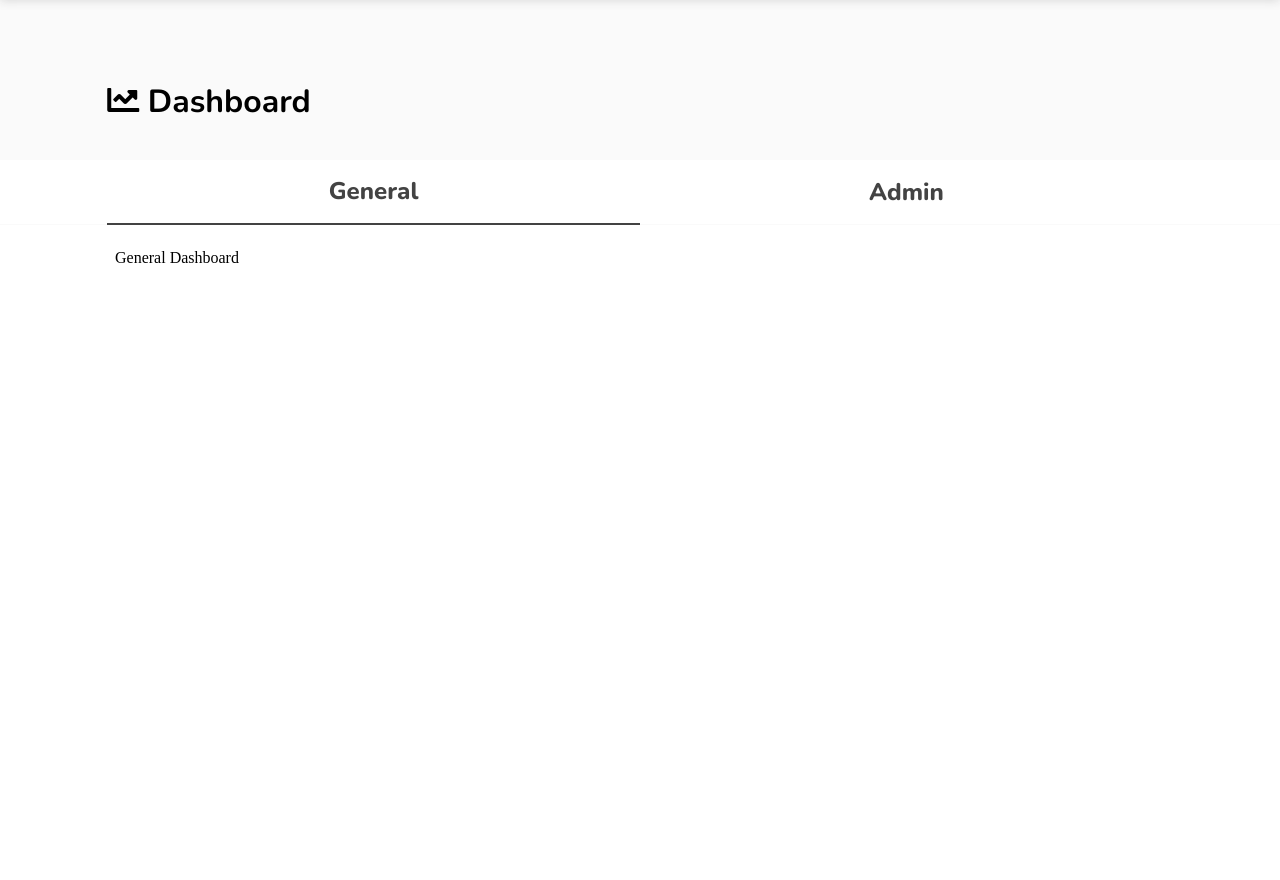
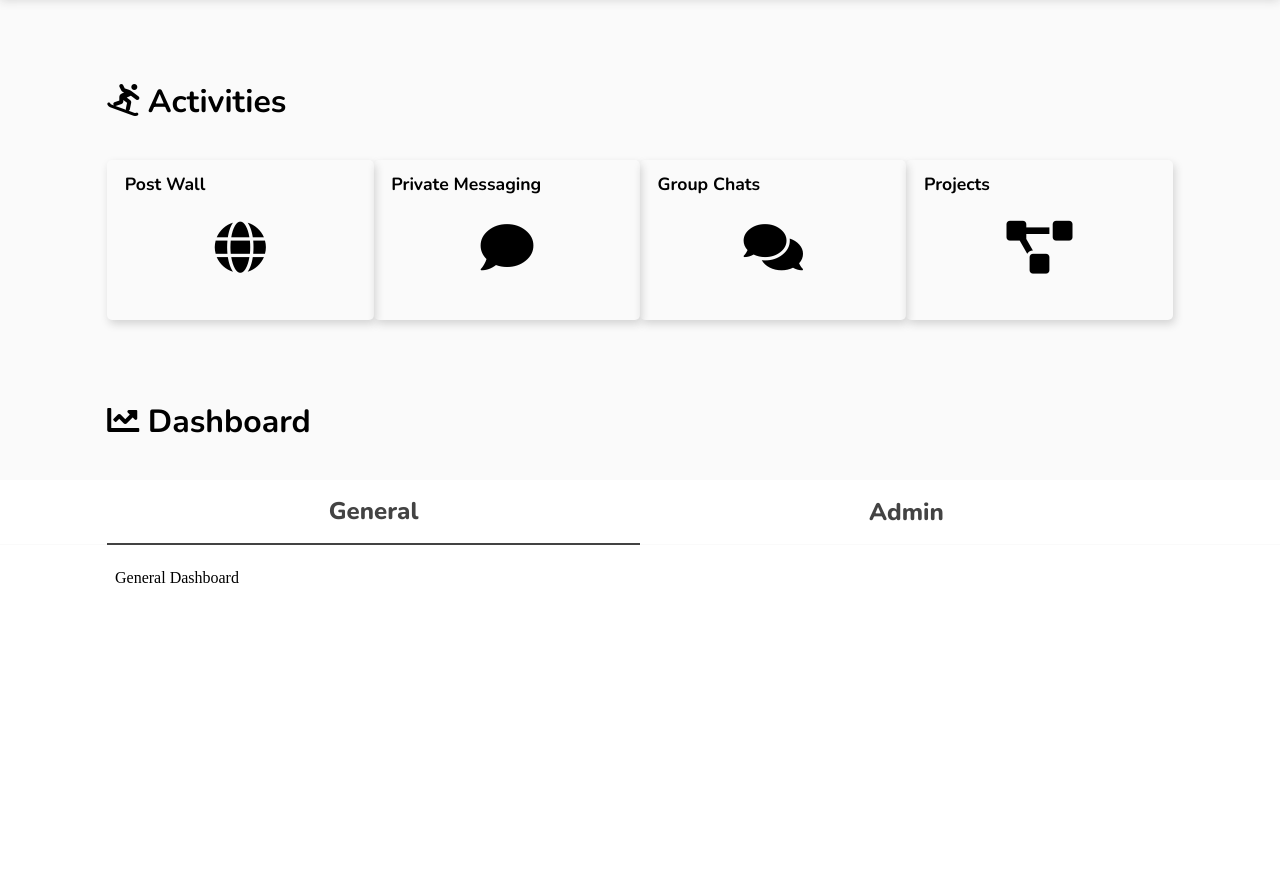
Before and after one commit to IsuruVihan/UCSC_Alumni_Diaries, a PHP site: page /pages/home.php in a window 1280 px wide. Shown: the part 70-950 px from the top of the page. Run offline with PHP 8.4, Linux system fonts and the light colour scheme; some libraries are stand-ins or nearby versions.

Commit message:
Activities links done

```diff
--- a/assets/styles/home.css
+++ b/assets/styles/home.css
@@ -110,3 +110,62 @@
     border: none;
     height: 80vh;
 }
+
+.activities {
+    margin-left: 6.7em;
+    margin-right: 6.7em;
+    height: 10em;
+    display: flex;
+    justify-content: space-between;
+    align-items: center;
+}
+
+.act-link {
+    box-shadow: 2px 4px 8px lightgray;
+    height: 100%;
+    width: 16em;
+    border-radius: 5px;
+    color: black;
+    text-decoration: none;
+    font-size: 1.1em;
+    display: grid;
+    grid-template-rows: [row1] 30% [row2] 50% [row3];
+    grid-template-columns: [col1] 100% [col2];
+    transition: all ease-in-out 0.5s;
+}
+
+.act-title {
+    display: flex;
+    justify-content: flex-start;
+    align-items: center;
+    padding-left: 1em;
+    font-size: 1em;
+    font-weight: 700;
+}
+
+.act-icon {
+    display: flex;
+    justify-content: center;
+    align-items: center;
+    font-size: 3em;
+}
+
+.link-1:hover {
+    color: #c41d7f;
+    box-shadow: 2px 4px 8px #c41d7f;
+}
+
+.link-2:hover {
+    color: #531dab;
+    box-shadow: 2px 4px 8px #531dab;
+}
+
+.link-3:hover {
+    color: #1d39c4;
+    box-shadow: 2px 4px 8px #1d39c4;
+}
+
+.link-4:hover {
+    color: #08979c;
+    box-shadow: 2px 4px 8px #08979c;
+}
--- a/pages/home.php
+++ b/pages/home.php
@@ -6,11 +6,33 @@
 
 <div class='main-container'>
     <p class='main-title'>
+        <i class="fas fa-snowboarding"></i> Activities
+    </p>
+</div>
+<div class='activities'>
+    <a class='act-link link-1' href='./wall.php'>
+        <div class='act-title'>Post Wall</div>
+        <div class='act-icon'><i class="fa fa-globe"></i></div>
+    </a>
+    <a class='act-link link-2' href='./private-chat.php'>
+        <div class='act-title'>Private Messaging</div>
+        <div class='act-icon'><i class='fa fa-comment'></i></div>
+    </a>
+    <a class='act-link link-3' href='./group-chat.php'>
+        <div class='act-title'>Group Chats</div>
+        <div class='act-icon'><i class="fas fa-comments"></i></div>
+    </a>
+    <a class='act-link link-4' href='./projects.php'>
+        <div class='act-title'>Projects</div>
+        <div class='act-icon'><i class="fas fa-project-diagram"></i></div>
+    </a>
+</div>
+<div class='main-container'>
+    <p class='main-title'>
         <i class="fas fa-chart-line"></i> Dashboard
     </p>
 </div>
 <div class='home'>
-<!--    <div class='white-space'></div>-->
     <div class='dashboard-links'>
         <a
             class='dashboard-link clicked-link'
--- a/pages/wall.php
+++ b/pages/wall.php
@@ -11,7 +11,7 @@
         Wall
     </p>
     <p class='main-title'>
-	    <i class="fa fa-globe"></i></i> Wall
+	    <i class="fa fa-globe"></i> Wall
     </p>
 </div>
 <div class='wall'>
```
